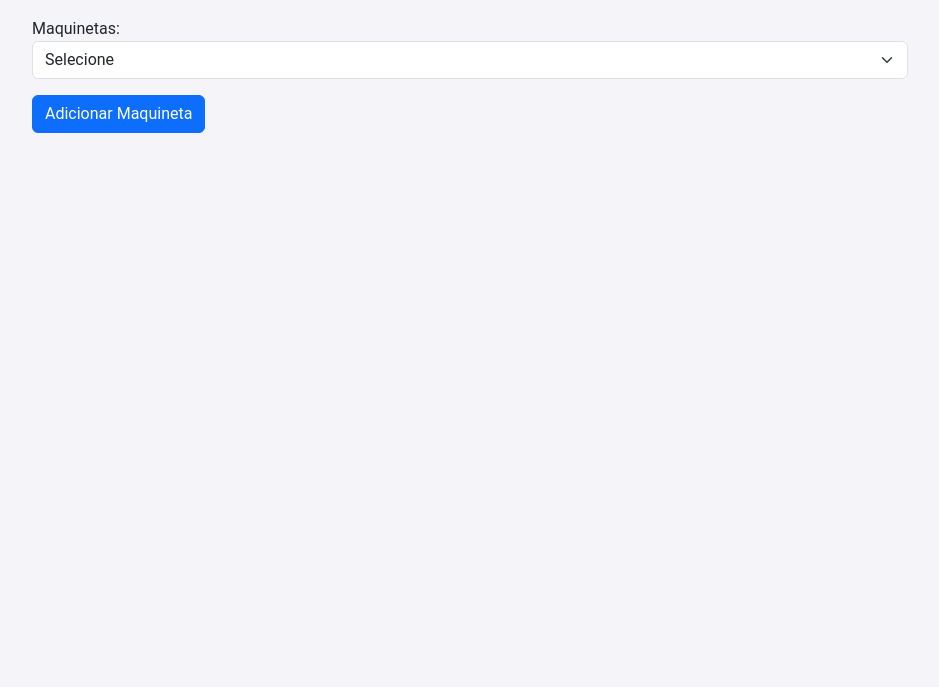
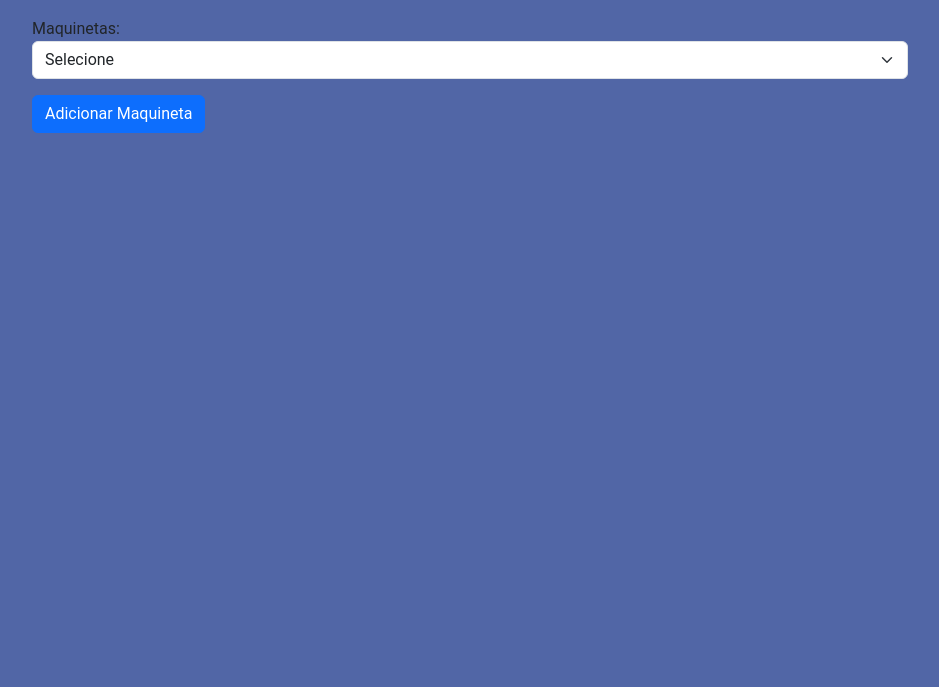
Before and after one commit to Emylianoaraujo/SIMULADOR-DE-TAXA-DE-CART-O, a plain HTML site: page index.html in a window 1280 px wide. Shown: the part 113-800 px from the top of the page, without its empty margins (170-1109 px from the left). Drawn offline with nearby package versions, Linux system fonts and the light colour scheme.

Commit message:
Update index.html

```diff
--- a/index.html
+++ b/index.html
@@ -8,7 +8,7 @@
     <style>
         body {
             font-family: 'Roboto', sans-serif;
-            background-color: #f4f4f9;
+            background-color: #5166A6;
             margin: 0;
             padding: 0;
         }
```
